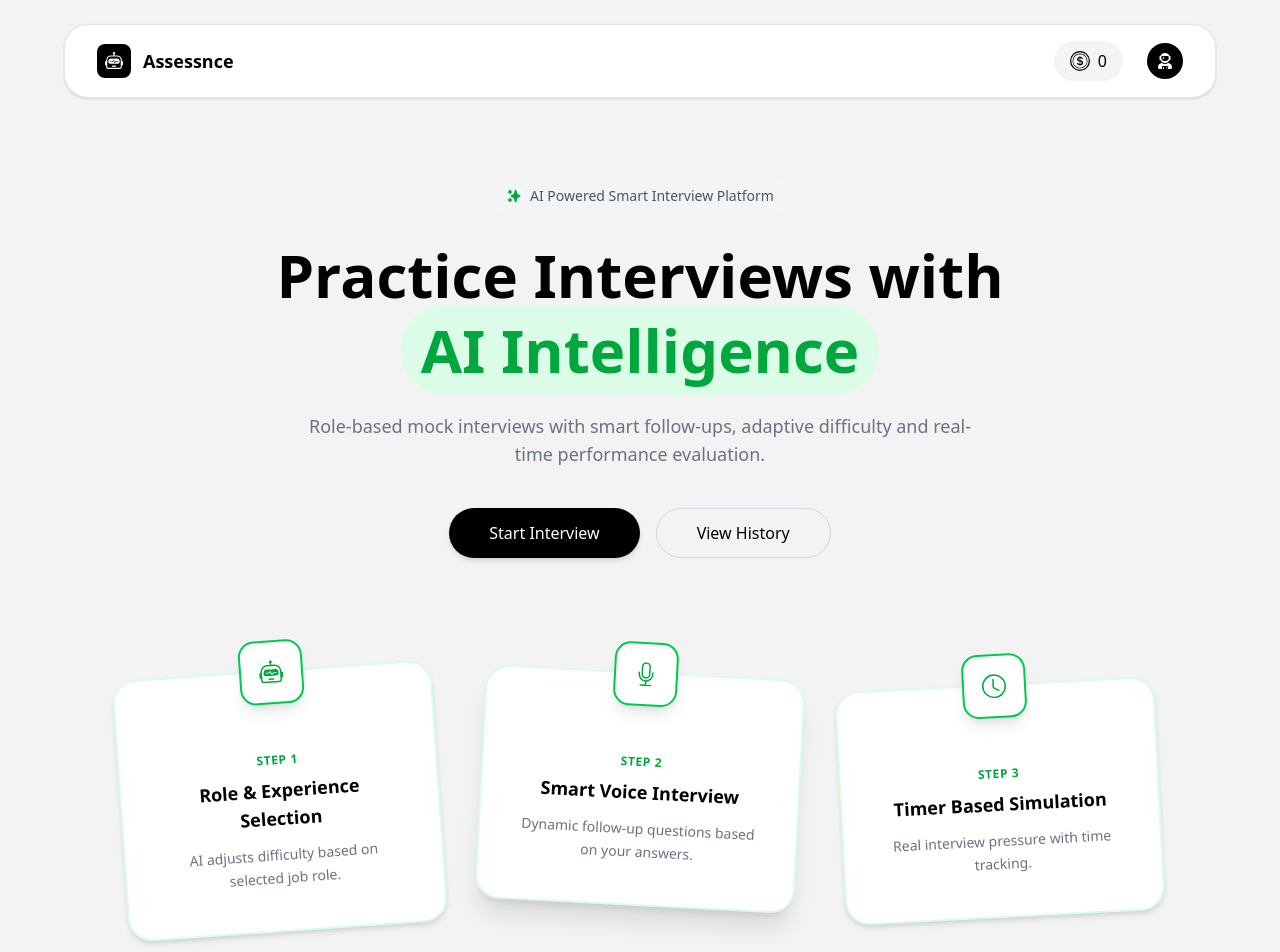
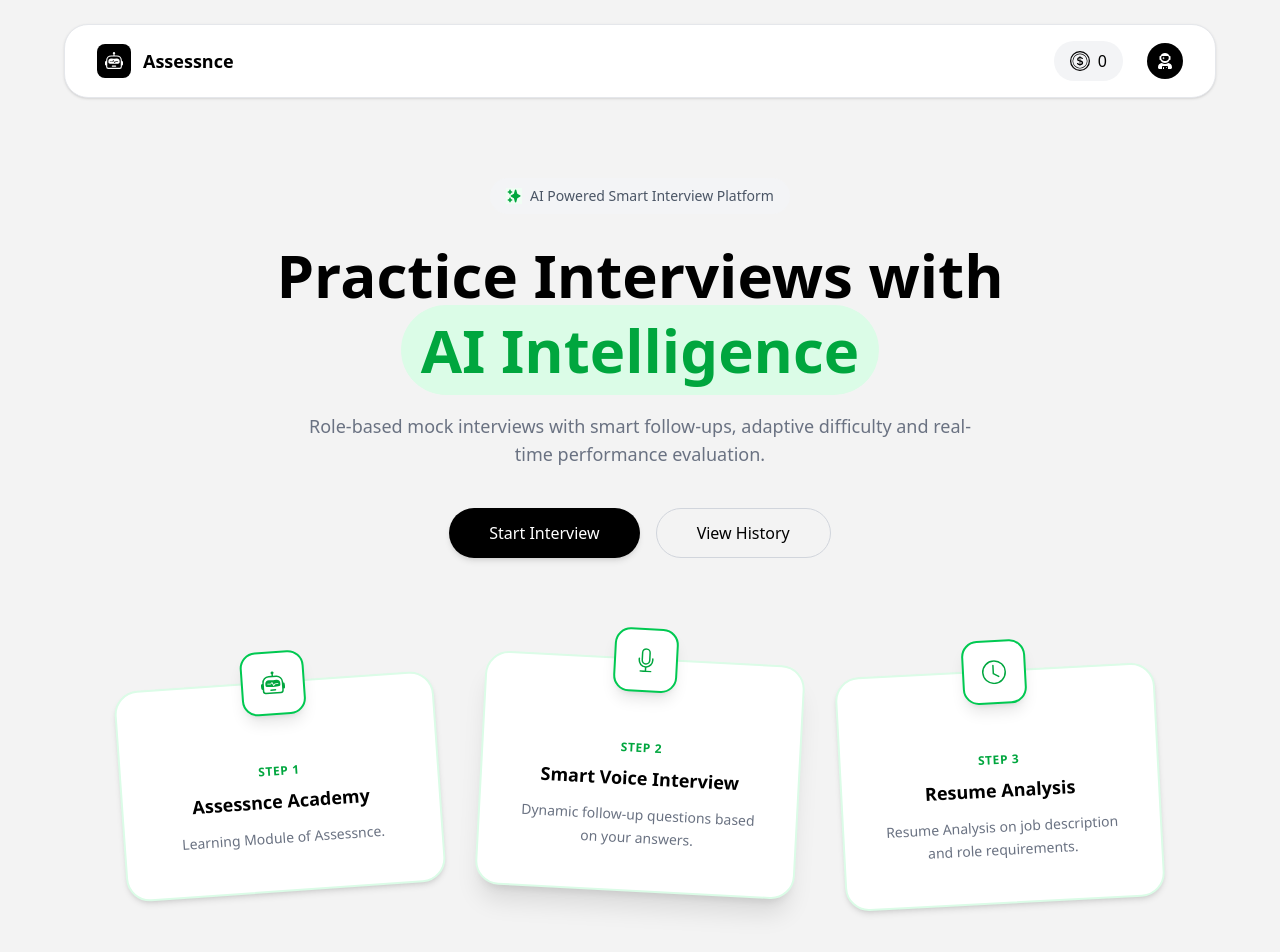
Before and after one commit to HarshDev108/3.interviewIQ, a React (Vite) app in the folder 3.interviewIQ/client/: page / in a window 1280 px wide. Shown: the top 952 px of the page. Built offline with nearby package versions, Linux system fonts and the light colour scheme; no server answers.

Commit message:
Update Home component to enhance feature descriptions and add external/internal links

```diff
--- a/3.interviewIQ/client/src/pages/Home.jsx
+++ b/3.interviewIQ/client/src/pages/Home.jsx
@@ -110,36 +110,48 @@ function Home() {
                   {
                     icon: <BsRobot size={24} />,
                     step: "STEP 1",
-                  title: "Role & Experience Selection",
-                  desc: "AI adjusts difficulty based on selected job role."
+                    title: "Assessnce Academy",
+                    desc: "Learning Module of Assessnce.",
+                    link: "https://assessnce-academy.vercel.app/"   // 👈 external link
                   },
                   {
                     icon: <BsMic size={24} />,
                     step: "STEP 2",
                     title: "Smart Voice Interview",
-                  desc: "Dynamic follow-up questions based on your answers."
+                    desc: "Dynamic follow-up questions based on your answers.",
+                    link: "/interview"              // 👈 internal route
                   },
                   {
                     icon: <BsClock size={24} />,
                     step: "STEP 3",
-                  title: "Timer Based Simulation",
-                  desc: "Real interview pressure with time tracking."
+                    title: "Resume Analysis",
+                    desc: "Resume Analysis on job description and role requirements.",
+                    link: "/resume"
                   }
-              ].map((item, index) => (
-                <motion.div key={index}
+              ]
+              .map((item, index) => (
+                <motion.div
+  key={index}
+  onClick={() => {
+    if (item.step === "STEP 1") {
+      window.open("https://your-link.com", "_blank"); // 👉 your URL
+    }
+  }}
   initial={{ opacity: 0, y: 60 }}
   whileInView={{ opacity: 1, y: 0 }}
   transition={{ duration: 0.6 + index * 0.2 }}
   whileHover={{ rotate: 0, scale: 1.06 }}
-
+  whileTap={{ scale: 0.97 }}
   className={`
     relative bg-white rounded-3xl border-2 border-green-100
-        hover:border-green-500 p-10 w-80 max-w-[90%] shadow-md hover:shadow-2xl
-        transition-all duration-300
+    hover:border-green-500 p-10 w-80 max-w-[90%]
+    shadow-md hover:shadow-2xl transition-all duration-300
+    ${item.step === "STEP 1" ? "cursor-pointer hover:bg-green-50" : ""}
     ${index === 0 ? "rotate-[-4deg]" : ""}
     ${index === 1 ? "rotate-[3deg] md:-mt-6 shadow-xl" : ""}
     ${index === 2 ? "rotate-[-3deg]" : ""}
-      `}>
+  `}
+>
 
                   <div className='absolute -top-8 left-1/2 -translate-x-1/2 bg-white border-2 border-green-500 text-green-600 w-16 h-16 rounded-2xl flex items-center justify-center shadow-lg'>
                     {item.icon}</div>
```
Lines whose indentation alone changed are shown as unchanged.
